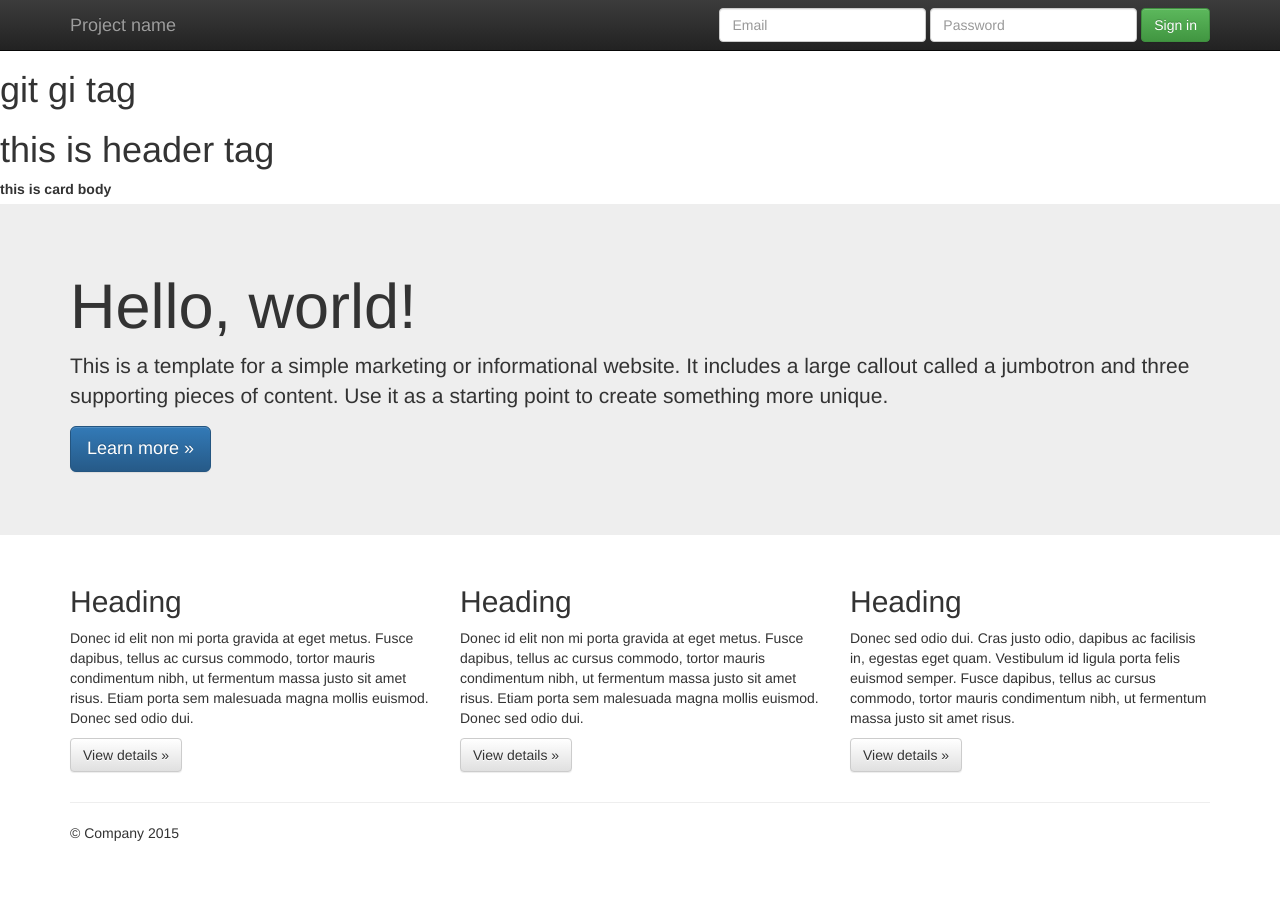
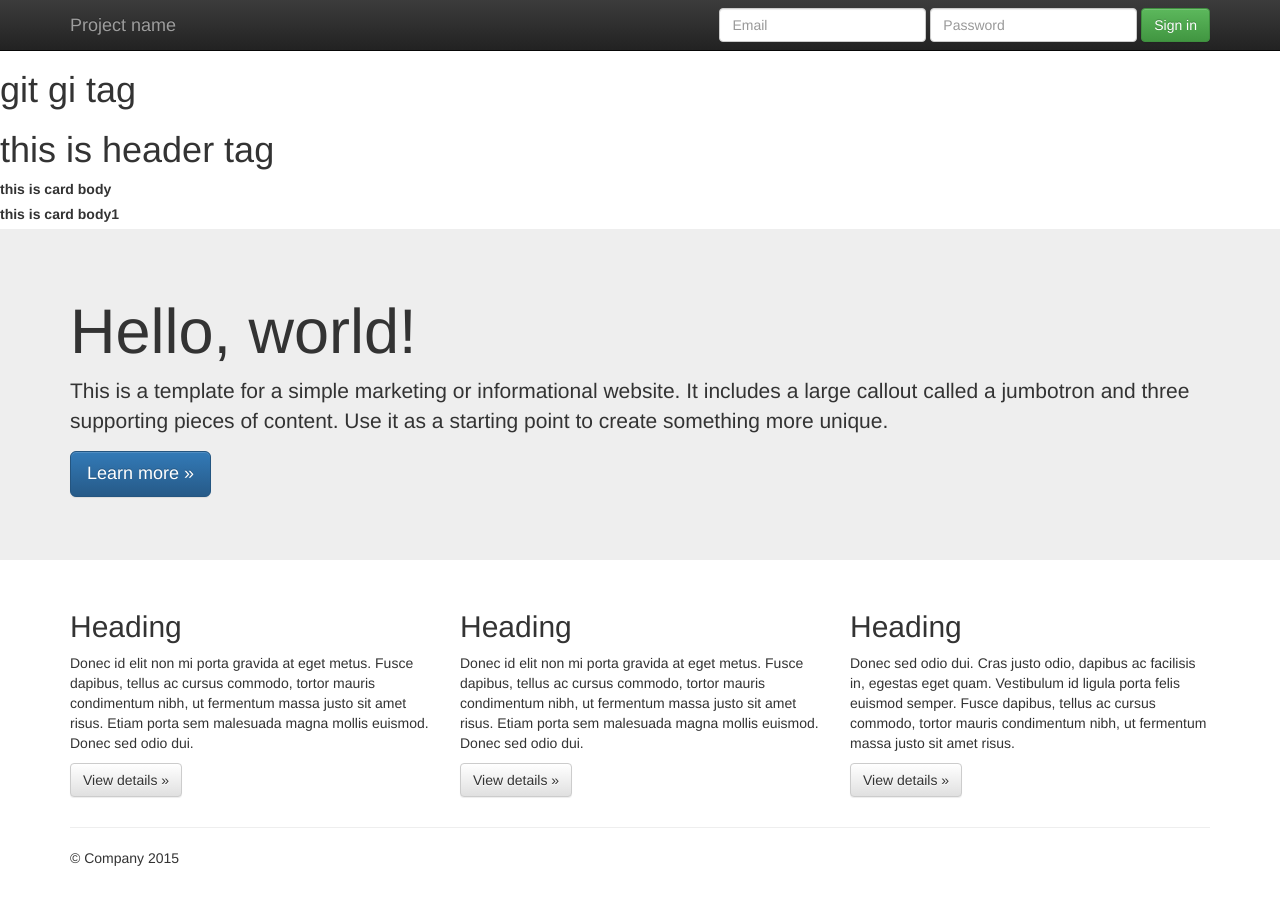
Before and after one commit to Mahendra-1212/website, a plain HTML site: page index.html in a window 1280 px wide. Before the commit the page ends 873 px from the top, so only its background shows below. Drawn offline with nearby package versions, Linux system fonts and the light colour scheme.

Commit message:
Update index.html

```diff
--- a/index.html
+++ b/index.html
@@ -63,7 +63,14 @@
                 <label>this is card body</label>
             </div>
         </div>
-
+ <div class="card">
+            <div class="card-heaader">
+                <title> This is the card header1</title>
+            </div>
+            <div class="card-body">
+                <label>this is card body1</label>
+            </div>
+        </div>
     <!-- Main jumbotron for a primary marketing message or call to action -->
     <div class="jumbotron">
       <div class="container">
```
